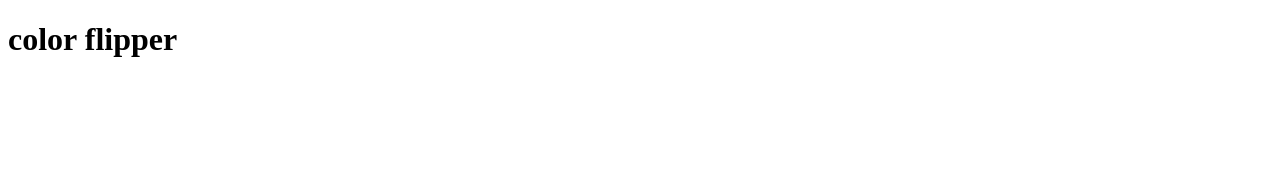
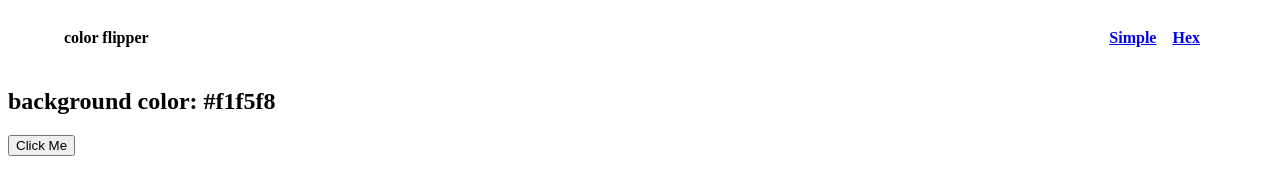
Before and after one commit to OwenMY/VanillaJS-Apps, a plain HTML site: page ColorFlipper/index.html in a window 1280 px wide. Drawn offline with Linux system fonts and the light colour scheme.

Commit message:
complete simple color flipper

```diff
--- a/ColorFlipper/app.js
+++ b/ColorFlipper/app.js
@@ -0,0 +1,13 @@
+const colors = ['green', 'red', 'rgba(133,122,200)', '#f15025'];
+const btn = document.getElementById('btn');
+const color = document.querySelector('.color');
+
+btn.addEventListener('click', (e) => {
+  const randomNumber = genNumber();
+  document.body.style.backgroundColor = colors[randomNumber];
+  color.textContent = colors[randomNumber];
+});
+
+const genNumber = () => {
+  return Math.floor(Math.random() * colors.length);
+};
--- a/ColorFlipper/index.html
+++ b/ColorFlipper/index.html
@@ -7,7 +7,30 @@
     <link rel="stylesheet" href="styles.css" />
   </head>
   <body>
-    <h1>color flipper</h1>
+    <nav>
+      <div class="nav-center">
+        <h4>color flipper</h4>
+        <ul class="nav-links" style="list-style: none;">
+          <li>
+            <a href="index.html">simple</a>
+          </li>
+          <li>
+            <a href="hex.html">hex</a>
+          </li>
+        </ul>
+      </div>
+    </nav>
+    <main>
+      <div class="container">
+        <h2>
+          background color:
+          <span class="color">
+            #f1f5f8
+          </span>
+        </h2>
+        <button class="btn btn-hero" id="btn">Click Me</button>
+      </div>
+    </main>
     <!-- javascript -->
     <script src="app.js"></script>
   </body>
--- a/ColorFlipper/styles.css
+++ b/ColorFlipper/styles.css
@@ -0,0 +1,44 @@
+/*
+========
+Global Styles
+========
+*/
+
+/* *,
+::after,
+::before {
+  margin: 0;
+  padding: 0;
+  box-sizing: border-box;
+} */
+
+
+/*
+========
+nav
+========
+*/
+
+.nav-center {
+  display: flex;
+  width: 90vw;
+  margin: auto;
+  align-items: center;
+  justify-content: space-between;
+}
+
+.nav-links {
+  display: flex;
+}
+
+nav a {
+  text-transform: capitalize;
+  font-weight: 700;
+  font-size: 1rem;
+  margin-right: 1rem;
+  cursor: pointer;
+}
+
+nav a:hover{
+  color: lightblue;
+}
```
Also changed, not shown: ColorFlipper/hex.html (added).
